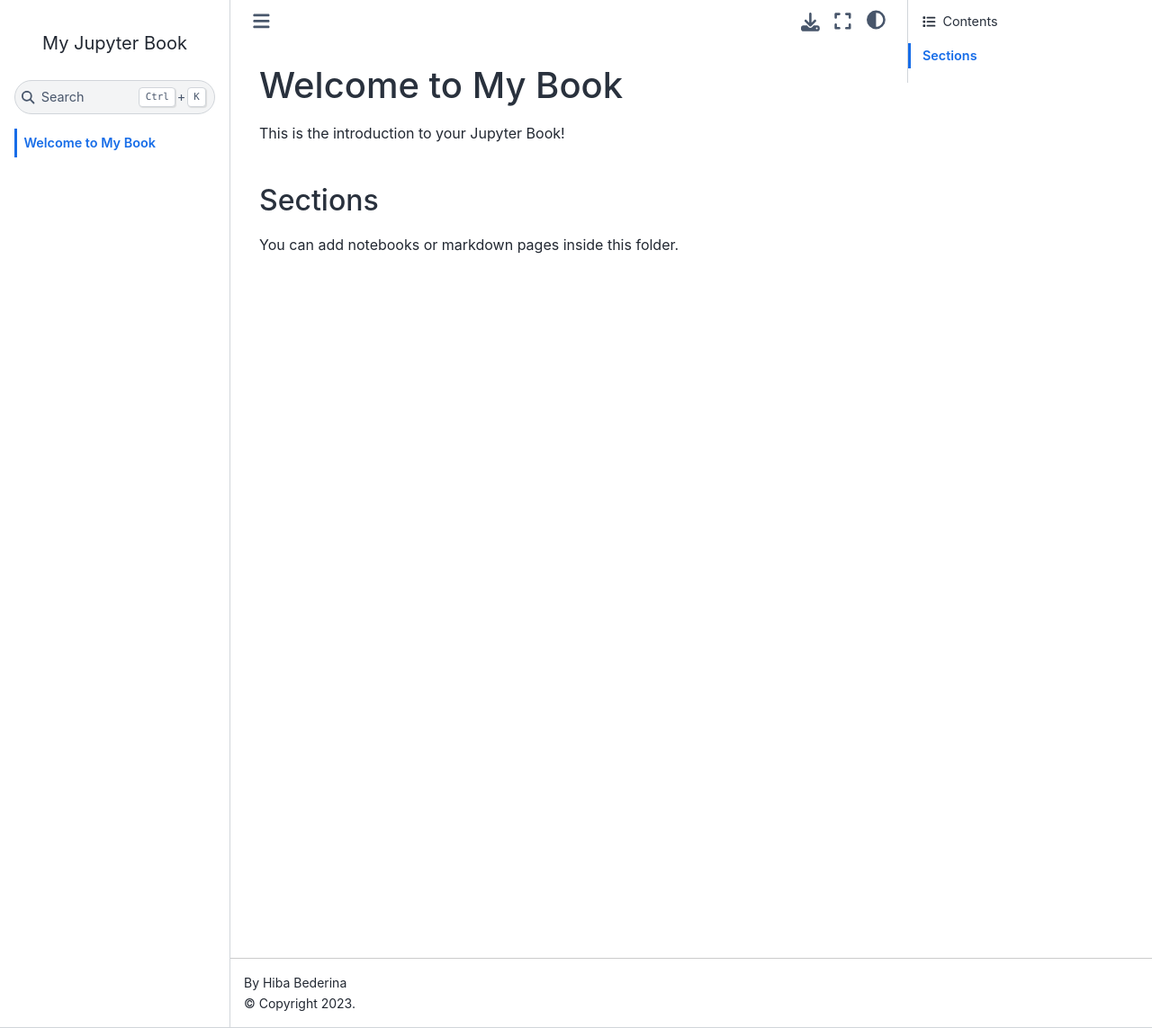
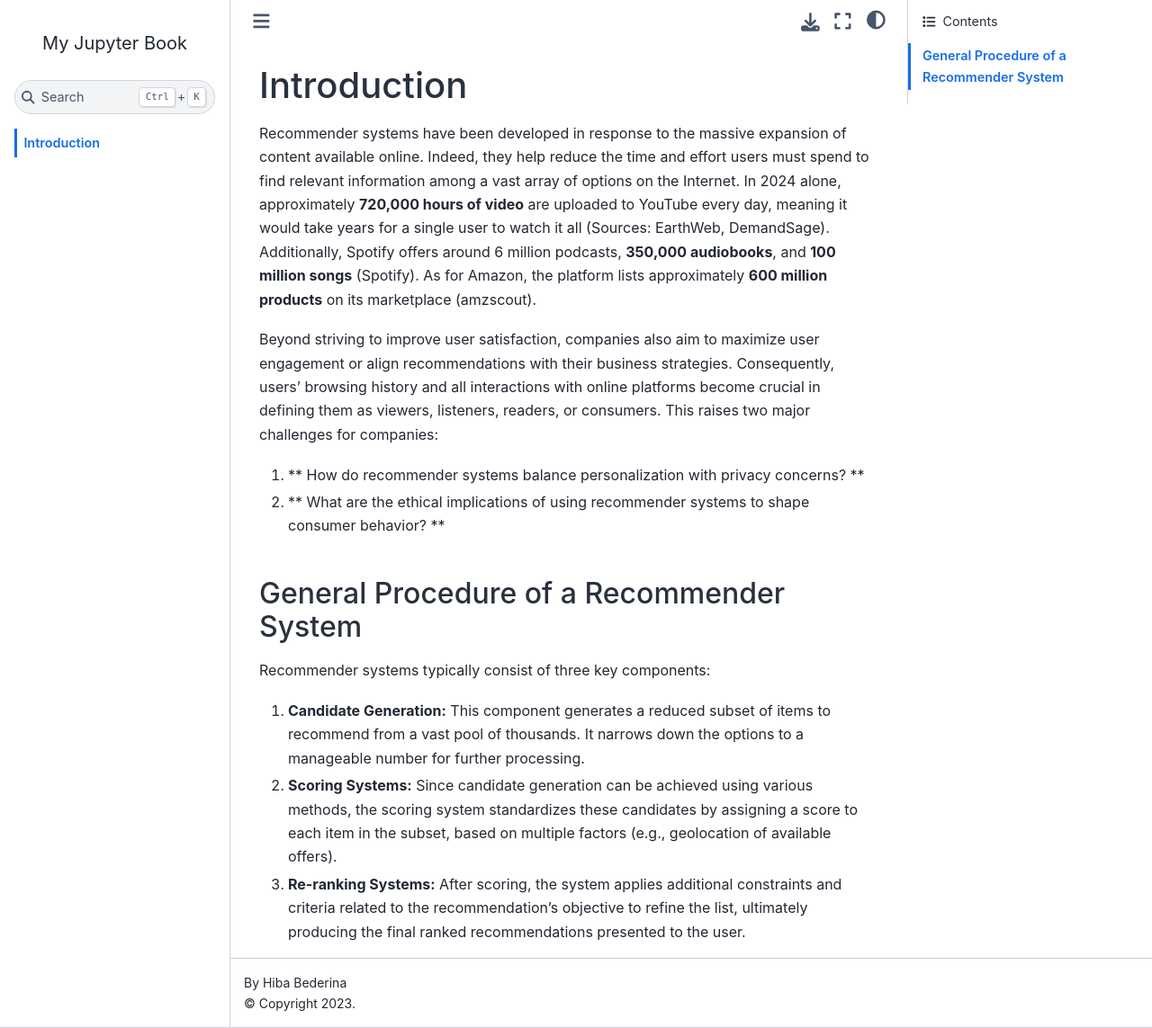
Before and after one commit to Hiba-Bdr/Docs, a Jupyter Book: the page built from content/intro.md, in a window 1280 px wide and 1143 px high. Shown: the whole window at 90% size. Built offline with Jupyter Book 1.0.4 settings and Sphinx 7.4.7 and the Sphinx Book theme 1.1.4, drawn with Linux system fonts in a browser that asks for light colours.

Commit message:
Update intro.md

```diff
--- a/content/intro.md
+++ b/content/intro.md
@@ -1,7 +1,18 @@
-# Welcome to My Book
+# Introduction
 
-This is the introduction to your Jupyter Book!
+Recommender systems have been developed in response to the massive expansion of content available online. Indeed, they help reduce the time and effort users must spend to find relevant information among a vast array of options on the Internet. In 2024 alone, approximately **720,000 hours of video** are uploaded to YouTube every day, meaning it would take years for a single user to watch it all (Sources: EarthWeb, DemandSage). Additionally, Spotify offers around 6 million podcasts, **350,000 audiobooks**, and **100 million songs** (Spotify). As for Amazon, the platform lists approximately **600 million products** on its marketplace (amzscout).
 
-## Sections
+Beyond striving to improve user satisfaction, companies also aim to maximize user engagement or align recommendations with their business strategies. Consequently, users’ browsing history and all interactions with online platforms become crucial in defining them as viewers, listeners, readers, or consumers. This raises two major challenges for companies:
 
-You can add notebooks or markdown pages inside this folder.
+1. ** How do recommender systems balance personalization with privacy concerns? **
+2. ** What are the ethical implications of using recommender systems to shape consumer behavior? **
+
+## General Procedure of a Recommender System
+
+Recommender systems typically consist of three key components:
+
+1. **Candidate Generation:** This component generates a reduced subset of items to recommend from a vast pool of thousands. It narrows down the options to a manageable number for further processing.
+
+2. **Scoring Systems:** Since candidate generation can be achieved using various methods, the scoring system standardizes these candidates by assigning a score to each item in the subset, based on multiple factors (e.g., geolocation of available offers).
+
+3. **Re-ranking Systems:** After scoring, the system applies additional constraints and criteria related to the recommendation's objective to refine the list, ultimately producing the final ranked recommendations presented to the user.
```
